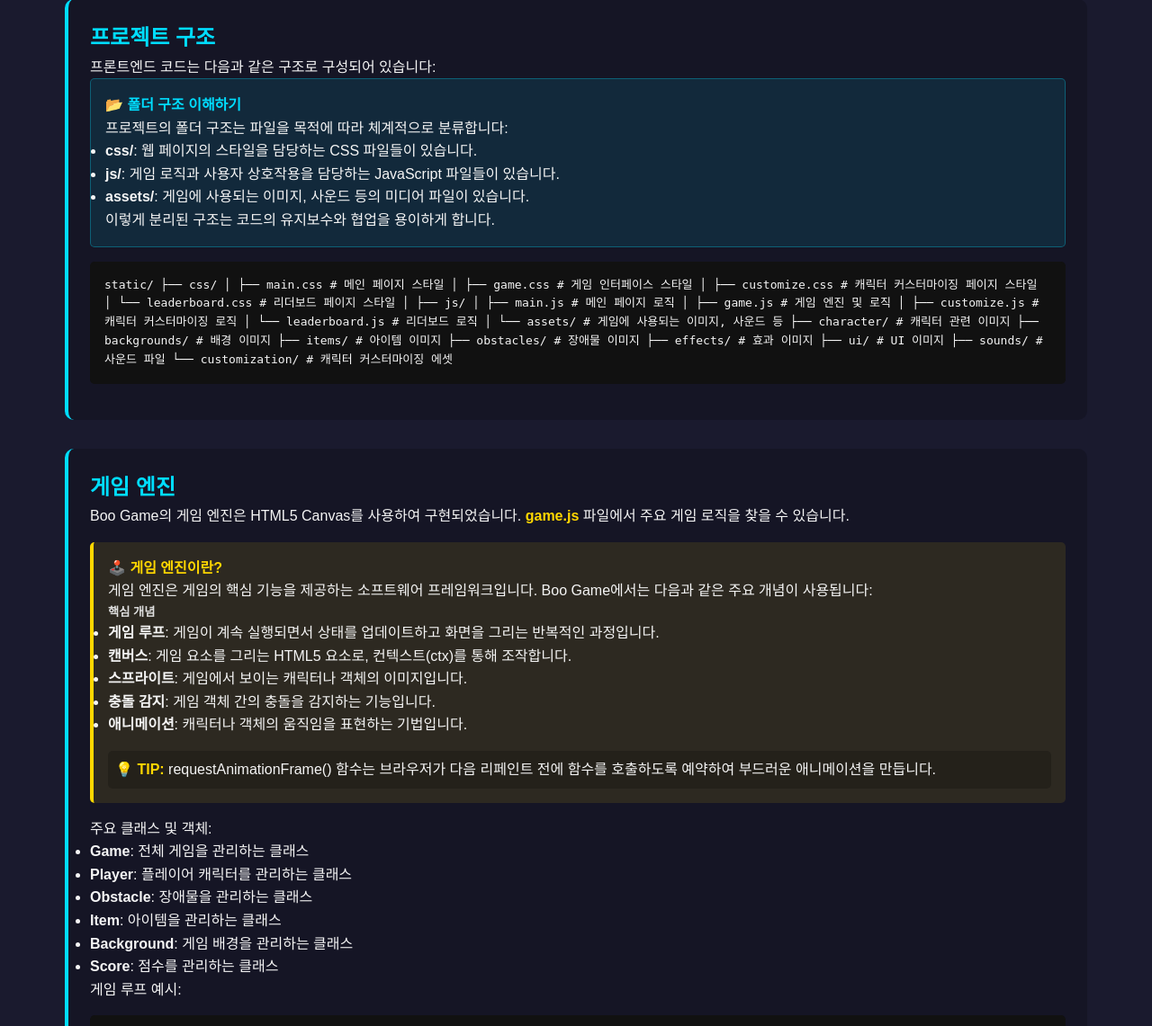
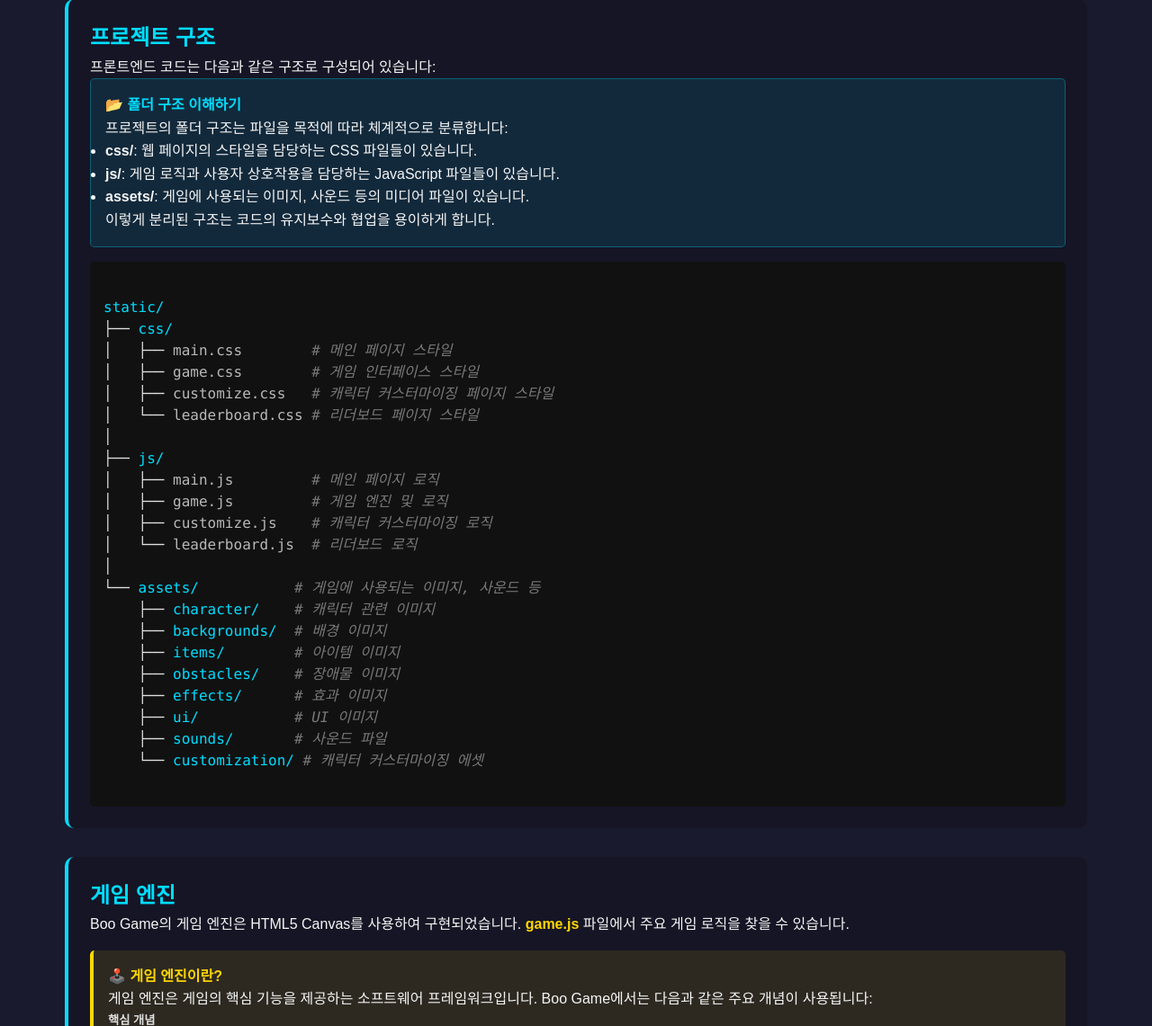
Before and after one commit to RRT3333/Boo-Game, a Django app: template developer/templates/developer/frontend-guide.html in a window 1280 px wide. Shown: the part 666-1807 px from the top of the page at 90% size. Run offline with Django 5.2, Linux system fonts and the light colour scheme; the template is opened without the code that fills it, so the values that code supplies are empty.

Commit message:
fix: frontend-guide.html 깨진 부분 수정

```diff
--- a/developer/templates/developer/frontend-guide.html
+++ b/developer/templates/developer/frontend-guide.html
@@ -54,6 +54,31 @@
         color: #FFD700;
         font-weight: bold;
     }
+
+    /* 폴더 구조 트리 스타일 개선 */
+    .directory-tree {
+        background-color: #111;
+        color: #e0e0e0;
+        padding: 15px;
+        border-radius: 5px;
+        font-family: 'Consolas', 'Courier New', monospace;
+        white-space: pre;
+        line-height: 1.5;
+        overflow-x: auto;
+    }
+
+    .directory-tree .folder {
+        color: #00DDFF;
+    }
+
+    .directory-tree .file {
+        color: #B8B8B8;
+    }
+
+    .directory-tree .comment {
+        color: #787878;
+        font-style: italic;
+    }
 </style>
 {% endblock %}
 
@@ -98,29 +123,29 @@
         <p>이렇게 분리된 구조는 코드의 유지보수와 협업을 용이하게 합니다.</p>
     </div>
 
-    <div class="code-example file-structure">
-        static/
-        ├── css/
-        │   ├── main.css        # 메인 페이지 스타일
-        │   ├── game.css        # 게임 인터페이스 스타일
-        │   ├── customize.css   # 캐릭터 커스터마이징 페이지 스타일
-        │   └── leaderboard.css # 리더보드 페이지 스타일
-        │
-        ├── js/
-        │   ├── main.js         # 메인 페이지 로직
-        │   ├── game.js         # 게임 엔진 및 로직
-        │   ├── customize.js    # 캐릭터 커스터마이징 로직
-        │   └── leaderboard.js  # 리더보드 로직
-        │
-        └── assets/             # 게임에 사용되는 이미지, 사운드 등
-            ├── character/      # 캐릭터 관련 이미지
-            ├── backgrounds/    # 배경 이미지
-            ├── items/          # 아이템 이미지
-            ├── obstacles/      # 장애물 이미지
-            ├── effects/        # 효과 이미지
-            ├── ui/             # UI 이미지
-            ├── sounds/         # 사운드 파일
-            └── customization/  # 캐릭터 커스터마이징 에셋
+    <div class="directory-tree">
+<span class="folder">static/</span>
+├── <span class="folder">css/</span>
+│   ├── <span class="file">main.css</span>        <span class="comment"># 메인 페이지 스타일</span>
+│   ├── <span class="file">game.css</span>        <span class="comment"># 게임 인터페이스 스타일</span>
+│   ├── <span class="file">customize.css</span>   <span class="comment"># 캐릭터 커스터마이징 페이지 스타일</span>
+│   └── <span class="file">leaderboard.css</span> <span class="comment"># 리더보드 페이지 스타일</span>
+│
+├── <span class="folder">js/</span>
+│   ├── <span class="file">main.js</span>         <span class="comment"># 메인 페이지 로직</span>
+│   ├── <span class="file">game.js</span>         <span class="comment"># 게임 엔진 및 로직</span>
+│   ├── <span class="file">customize.js</span>    <span class="comment"># 캐릭터 커스터마이징 로직</span>
+│   └── <span class="file">leaderboard.js</span>  <span class="comment"># 리더보드 로직</span>
+│
+└── <span class="folder">assets/</span>           <span class="comment"># 게임에 사용되는 이미지, 사운드 등</span>
+    ├── <span class="folder">character/</span>    <span class="comment"># 캐릭터 관련 이미지</span>
+    ├── <span class="folder">backgrounds/</span>  <span class="comment"># 배경 이미지</span>
+    ├── <span class="folder">items/</span>        <span class="comment"># 아이템 이미지</span>
+    ├── <span class="folder">obstacles/</span>    <span class="comment"># 장애물 이미지</span>
+    ├── <span class="folder">effects/</span>      <span class="comment"># 효과 이미지</span>
+    ├── <span class="folder">ui/</span>           <span class="comment"># UI 이미지</span>
+    ├── <span class="folder">sounds/</span>       <span class="comment"># 사운드 파일</span>
+    └── <span class="folder">customization/</span> <span class="comment"># 캐릭터 커스터마이징 에셋</span>
     </div>
 </div>
 
```
